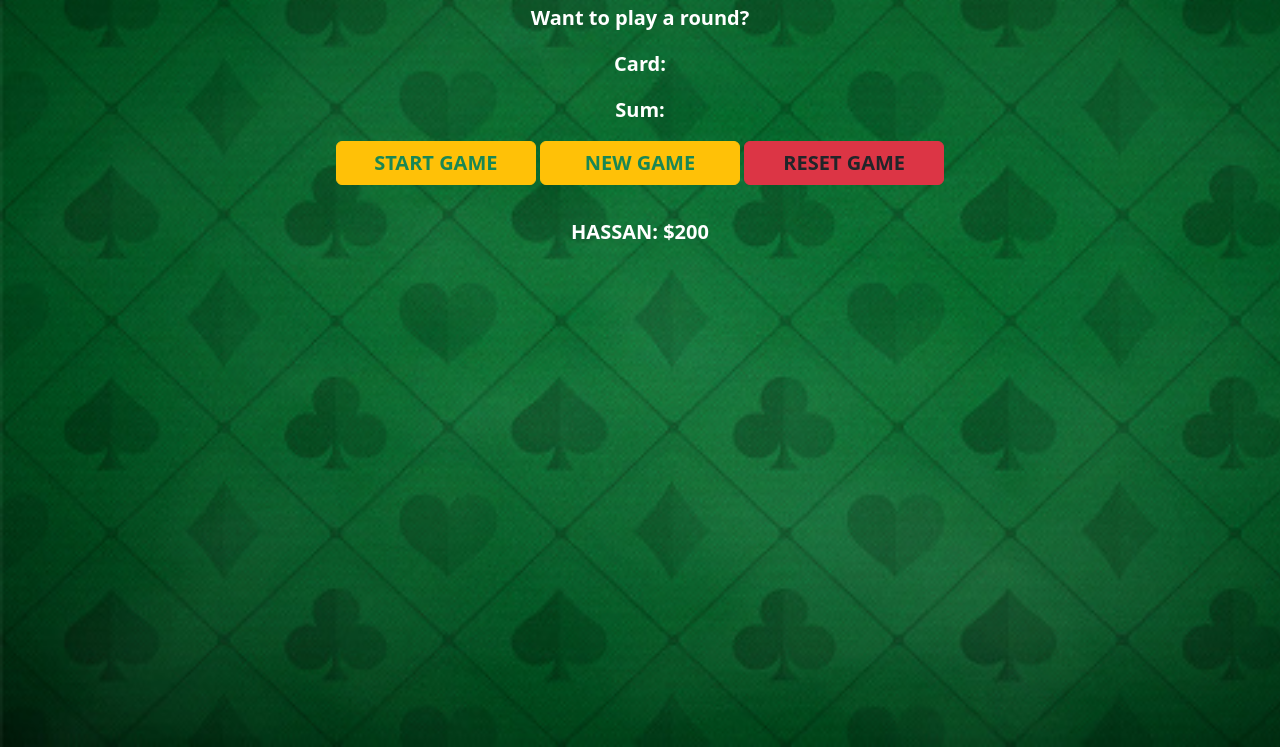
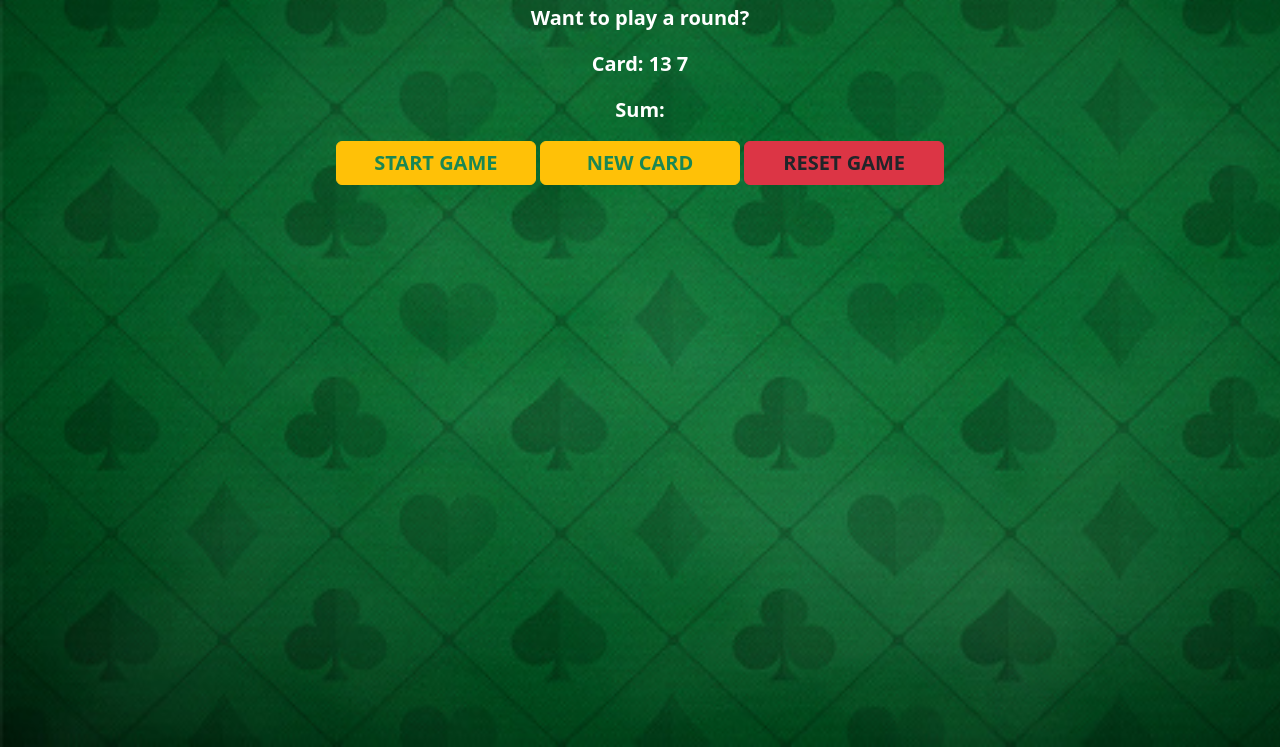
Before and after one commit to hasan-a-a/black_jack, a plain HTML site: page index.html in a window 1280 px wide. Both pictures are taken after a click on the button "START GAME". Shown: the part 103-850 px from the top of the page. Drawn offline with Linux system fonts and the light colour scheme.

Commit message:
add cards list and satrtel btn

```diff
--- a/assets/js/script.js
+++ b/assets/js/script.js
@@ -5,3 +5,12 @@ let startEl = document.getElementById("start")
 let newEl = document.getElementById("new")
 let nameEl = document.getElementById("name")
 document.title = ("BlackJack")
+const cards = [1,2,3,4,5,6,7,8,9,10,11,12,13]
+startEl.addEventListener("click",function(){
+    let card01 = Math.floor( Math.random(cards)*cards.length)
+    let card02 = Math.floor( Math.random(cards)*cards.length)
+    cardEl.innerHTML = `Card: ${cards[card01]} ${cards[card02]}`
+
+
+
+})
--- a/index.html
+++ b/index.html
@@ -14,9 +14,9 @@
         <p id="card" class="text-white">Card:</p>
         <p id="sum" class="text-white">Sum:</p>
         <button class="btn btn-warning text-success" id="start">START GAME</button>
-        <button class="btn btn-warning text-success" id="new">NEW GAME</button>
+        <button class="btn btn-warning text-success" id="new">NEW CARD</button>
         <button class="btn btn-danger text-dark" id="new">RESET GAME</button>
-        <p  id="name" class="text-white">HASSAN: $200</p>
+        <p  id="name" class="text-white"></p>
     </div>
 
 
```
